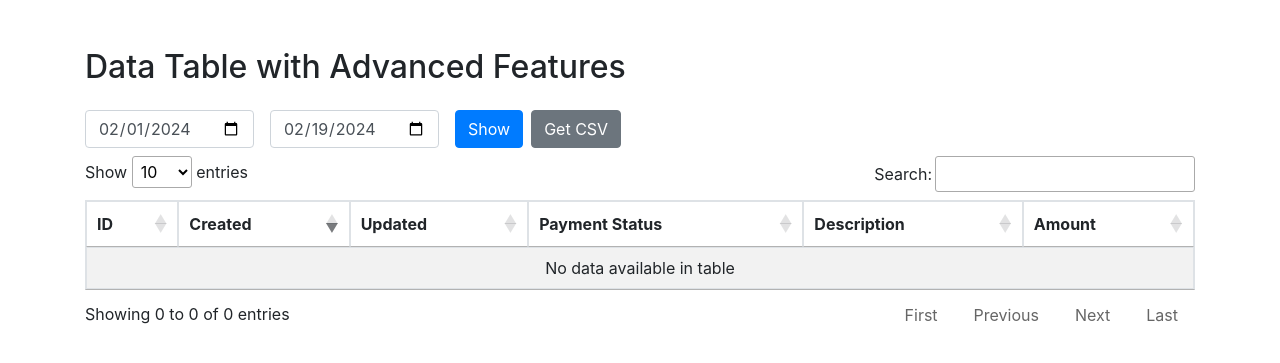
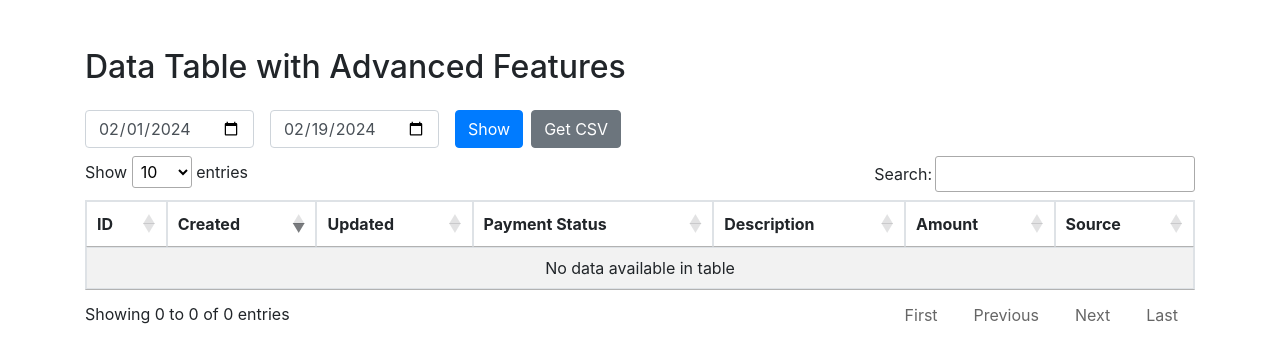
Before and after one commit to vitovt/stripe_payment_service, a PHP site: page /orders.php in a window 1280 px wide. Shown: the top 363 px of the page. Run offline with PHP 8.4, Linux system fonts and the light colour scheme; data that the repository does not hold is empty; some libraries are stand-ins or nearby versions.

Commit message:
Add *source* tracking for payment method
This update introduces the ability to track the source of payment creation requests across the system. A new optional parameter, , is added to the createPayment method, allowing for the distinction between different initiation points such as API calls and web form submissions. The source is set to 'undefined' by default for backward compatibility and can be explicitly defined via the ['source'] or hardcoded, as seen in create-checkout-session.php where it's set to 'web'.

```diff
--- a/_database.php
+++ b/_database.php
@@ -31,6 +31,7 @@ class Database
             $this->ensureColumnExists('orders', 'description', 'VARCHAR(255) DEFAULT NULL');
             $this->ensureColumnExists('orders', 'amount2', 'SMALLINT UNSIGNED NOT NULL DEFAULT 0'); //euros
             $this->ensureColumnExists('orders', 'amount1', 'TINYINT UNSIGNED NOT NULL DEFAULT 0'); //cents
+            $this->ensureColumnExists('orders', 'source', 'VARCHAR(16) DEFAULT NULL'); //api vs web
             //$this->ensureColumnExists('orders', 'init_ip', 'VARCHAR(64) DEFAULT NULL');
         } catch (PDOException $e) {
             throw new Exception("Database connection failed: " . $e->getMessage());
@@ -79,11 +80,14 @@ class Database
         }
     }
 
-    public function addRecord()
+    public function addRecord($Source)
     {
-        $query = "INSERT INTO orders (token) VALUES (?);"; // Let MySQL handle `created` and `updated`
+        $Source = mb_substr(trim($Source), 0, 16, 'UTF-8');
+        $query = "INSERT INTO orders (token, source) VALUES (:token, :source);"; // Let MySQL handle `created` and `updated`
         $stmt = $this->pdo->prepare($query);
-        $stmt->execute(['']);
+        $stmt->bindValue(':token', '', PDO::PARAM_STR);
+        $stmt->bindValue(':source', $Source, PDO::PARAM_STR);
+        $stmt->execute();
         return $this->pdo->lastInsertId();
     }
 
@@ -151,7 +155,7 @@ class Database
 		$sortOrder = strtoupper($sortOrder) === 'DESC' ? 'DESC' : 'ASC';
 
 		// Prepare the SQL query with placeholders
-		$sql = "SELECT id, created, updated, payment_status, description, (amount1 + amount2 * 100) AS amount FROM orders WHERE updated >= :fromDate AND updated <= :toDate ORDER BY $sortBy $sortOrder";
+		$sql = "SELECT id, created, updated, payment_status, description, (amount1 + amount2 * 100) AS amount, source FROM orders WHERE updated >= :fromDate AND updated <= :toDate ORDER BY $sortBy $sortOrder";
         if($recordsPerPage && $currentPage) {
             $sql .=  "LIMIT :offset, :recordsPerPage";
         }
--- a/_payment.php
+++ b/_payment.php
@@ -12,7 +12,7 @@ class Payment {
         $this->db = new Database();
     }
 
-    public function createPayment($Amount1, $Amount2, $Description) {
+    public function createPayment($Amount1, $Amount2, $Description, $Source = 'undefined') {
         $domain_url = $_ENV['DOMAIN'];
 
         if ($this->isValidAmount($Amount1, $Amount2)) {
@@ -39,7 +39,7 @@ class Payment {
           //'product' => $products->data[0]->id,
         ]);
 
-        $orderId = $this->db->addRecord();
+        $orderId = $this->db->addRecord($Source);
         $price_id = $price->id;
         $checkout_session = $this->stripe->checkout->sessions->create([
           'success_url' => $domain_url . '/success.php?session_id={CHECKOUT_SESSION_ID}',
--- a/public/create-checkout-session.php
+++ b/public/create-checkout-session.php
@@ -18,7 +18,7 @@ if (!empty($_POST)) {
 }
 
     $payment = new Payment($stripe);
-    $result = $payment->createPayment($Amount1, $Amount2, $Description);
+    $result = $payment->createPayment($Amount1, $Amount2, $Description, 'web');
 
     if (array_key_exists('error', $result)) {
         die($result['error'] . ' <a href="javascript:history.back()">Go back</a>');
--- a/public/orders.php
+++ b/public/orders.php
@@ -2,7 +2,7 @@
 header('Content-Type: text/html; charset=utf-8');
 
 require_once '../_database.php';
-$headersArray = array('ID', 'Created', 'Updated', 'Payment Status', 'Description', 'Amount');
+$headersArray = array('ID', 'Created', 'Updated', 'Payment Status', 'Description', 'Amount', 'Source');
 $dateFrom = date('Y-m-01'); // First day of the current month
 $dateTo = date('Y-m-d'); // Current date
 
```
Also changed, not shown: public/api/create_payment.php (+6 -1 lines).
